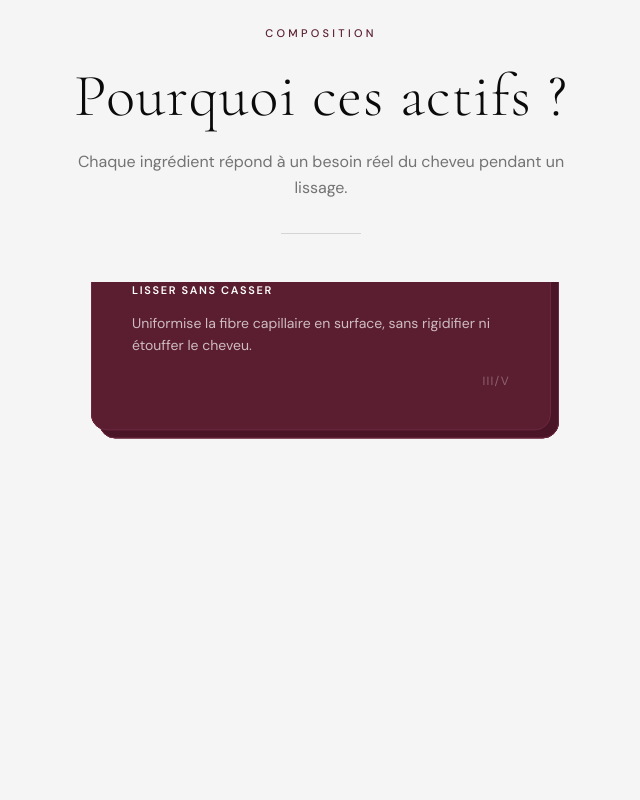
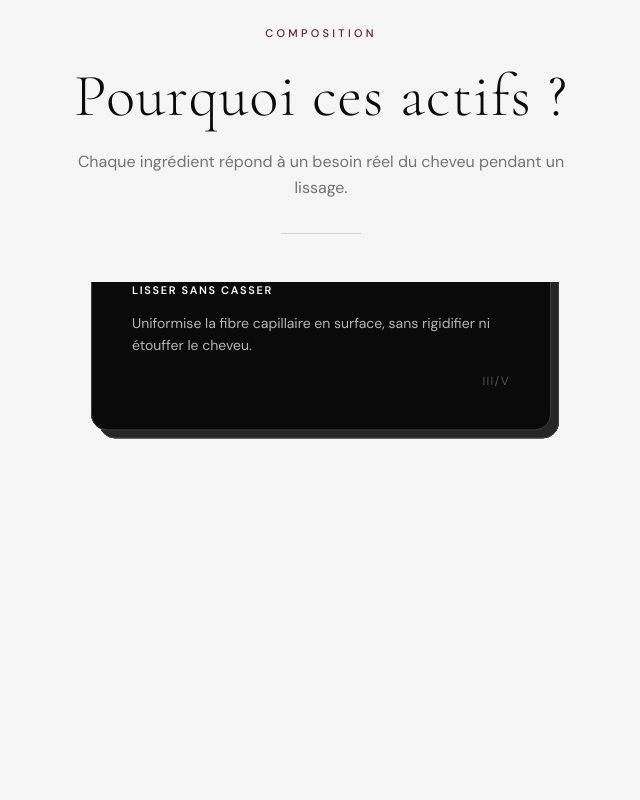
Before and after one commit to zakariya2002/lissage-sur-mesure, a Next.js app: page / in a window 1280 px wide. Shown: the part 4040-4840 px from the top of the page, without its empty margins (319-959 px from the left). Built offline with nearby package versions, Linux system fonts and the light colour scheme.

Commit message:
fix: remettre cartes Actifs et section citation Vision en noir
Co-Authored-By: Claude Opus 4.6 (1M context) <noreply@anthropic.com>

```diff
--- a/src/components/Actifs.tsx
+++ b/src/components/Actifs.tsx
@@ -131,8 +131,8 @@ export default function Actifs() {
                   zIndex: 1,
                   width: "100%",
                   height: "100%",
-                  background: "#4a1526",
-                  border: "1px solid #6b2840",
+                  background: "var(--color-gray-800)",
+                  border: "1px solid var(--color-gray-700)",
                   borderRadius: "1rem",
                 }}
               />
@@ -141,8 +141,8 @@ export default function Actifs() {
                   position: "relative",
                   zIndex: 2,
                   padding: "2.5rem",
-                  background: "var(--color-bordeaux)",
-                  border: "1px solid #6b2840",
+                  background: "var(--color-black)",
+                  border: "1px solid var(--color-gray-700)",
                   borderRadius: "1rem",
                   color: "white",
                   minHeight: "260px",
--- a/src/components/Vision.tsx
+++ b/src/components/Vision.tsx
@@ -30,7 +30,7 @@ export default function Vision() {
           style={{ opacity: quoteOpacity, scale: quoteScale }}
           className="mb-24"
         >
-          <div className="relative bg-[var(--color-bordeaux)] py-14 md:py-20 px-8 flex items-center justify-center">
+          <div className="relative bg-[var(--color-black)] py-14 md:py-20 px-8 flex items-center justify-center">
             <div className="text-center max-w-3xl mx-auto">
               <AnimatedLine className="w-12 h-px bg-white/20 mx-auto mb-8" />
               <p className="font-serif text-2xl md:text-4xl lg:text-5xl font-light text-white leading-[1.2] italic">
```
